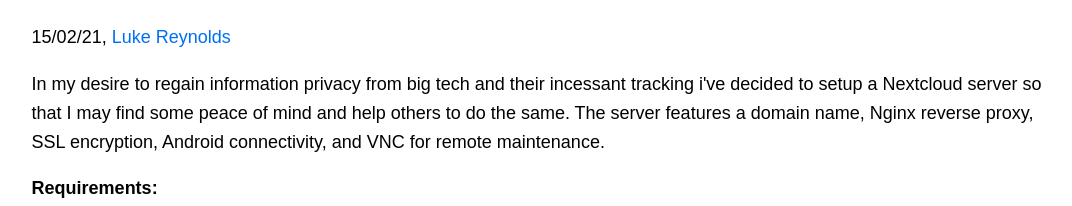
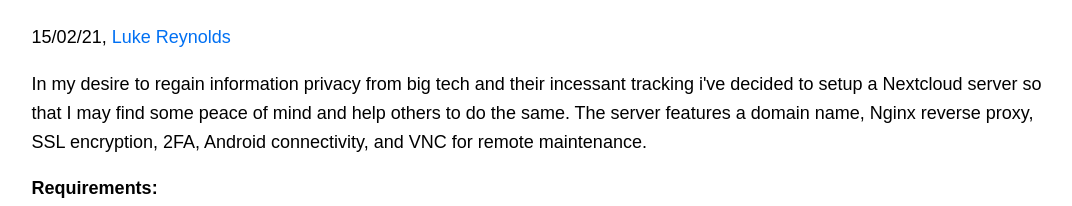
Before and after one commit to lreynolds188/Portfolio, a Next.js app: page /tutorials/nextcloud-server in a window 1280 px wide. Shown: the part 372-578 px from the top of the page, without its empty margins (99-1171 px from the left). Built offline with nearby package versions, Linux system fonts and the light colour scheme.

Commit message:
Update nextcloud-server.js

```diff
--- a/pages/tutorials/nextcloud-server.js
+++ b/pages/tutorials/nextcloud-server.js
@@ -18,7 +18,7 @@ export default function Home() {
 	  <h1 className={styles.title}>Nextcloud Server - Ubuntu 20.04</h1>
 	  	<div>
 			<p>15/02/21, <a href="https://thereynolds.com.au">Luke Reynolds</a></p>
-			<p>In my desire to regain information privacy from big tech and their incessant tracking i've decided to setup a Nextcloud server so that I may find some peace of mind and help others to do the same. The server features a domain name, Nginx reverse proxy, SSL encryption, Android connectivity, and VNC for remote maintenance.</p>
+			<p>In my desire to regain information privacy from big tech and their incessant tracking i've decided to setup a Nextcloud server so that I may find some peace of mind and help others to do the same. The server features a domain name, Nginx reverse proxy, SSL encryption, 2FA, Android connectivity, and VNC for remote maintenance.</p>
 			<strong>Requirements:</strong>
 			<ol>
 			  <li>A computer to use as a server (I'm using a SurfacePro 3).</li>
@@ -72,13 +72,13 @@ export default function Home() {
 				<strong>Option 1: Static IP & Domain Name</strong>
 				<p>Configure A records in your domain's DNS configuration portal to point at your static IP address. For help finding your public IP address click <a href="https://www.whatismyip.com">here</a>.</p>
 				<strong>Option 2: Dynamic DNS</strong>
-				<p>Free dynamic DNS services available such as <a href="https://www.noip.com/">NoIP</a> can provide a suitable replacement for a domain name and staic IP.</p>
+				<p>Free dynamic DNS services such as <a href="https://www.noip.com/">NoIP</a> are available and can provide a suitable replacement for a domain name and staic IP.</p>
 			<br />
 
 		<h2>Securing the Server</h2>
 			<h3>Enable Firewall</h3>
 				<p>Enable UFW and allow ports 80 and 443 on the Host, Nextcloud, and NginX server.</p>
-				<code>sudo ufw enable && sudo ufw allow 80 && sudo ufw allow 443/tcp</code>
+				<code>sudo ufw enable && sudo ufw allow 80 && sudo ufw allow 443/tcp</code><br />
 			<br />
 			<h3>SSL Encryption</h3>
 				<p>The last step that should really be done if the nextcloud will be accessed over the internet is to set up SSL encryption so that the server can be accessed through HTTPS. This will ensure that your files etc will be encrypted en route to and from the server though not <em>on</em> the server, which is fine since an account with a password is required to access it.</p>
```
